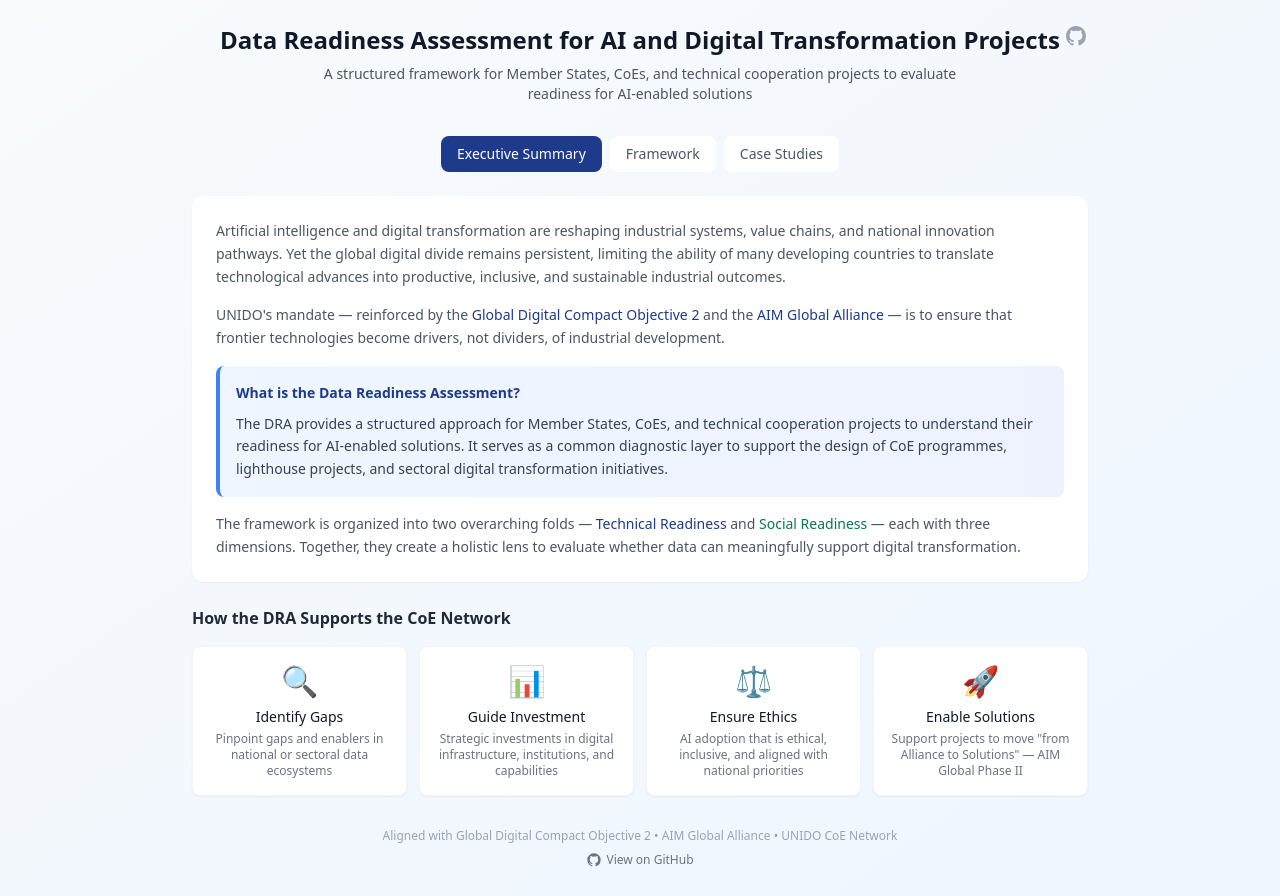
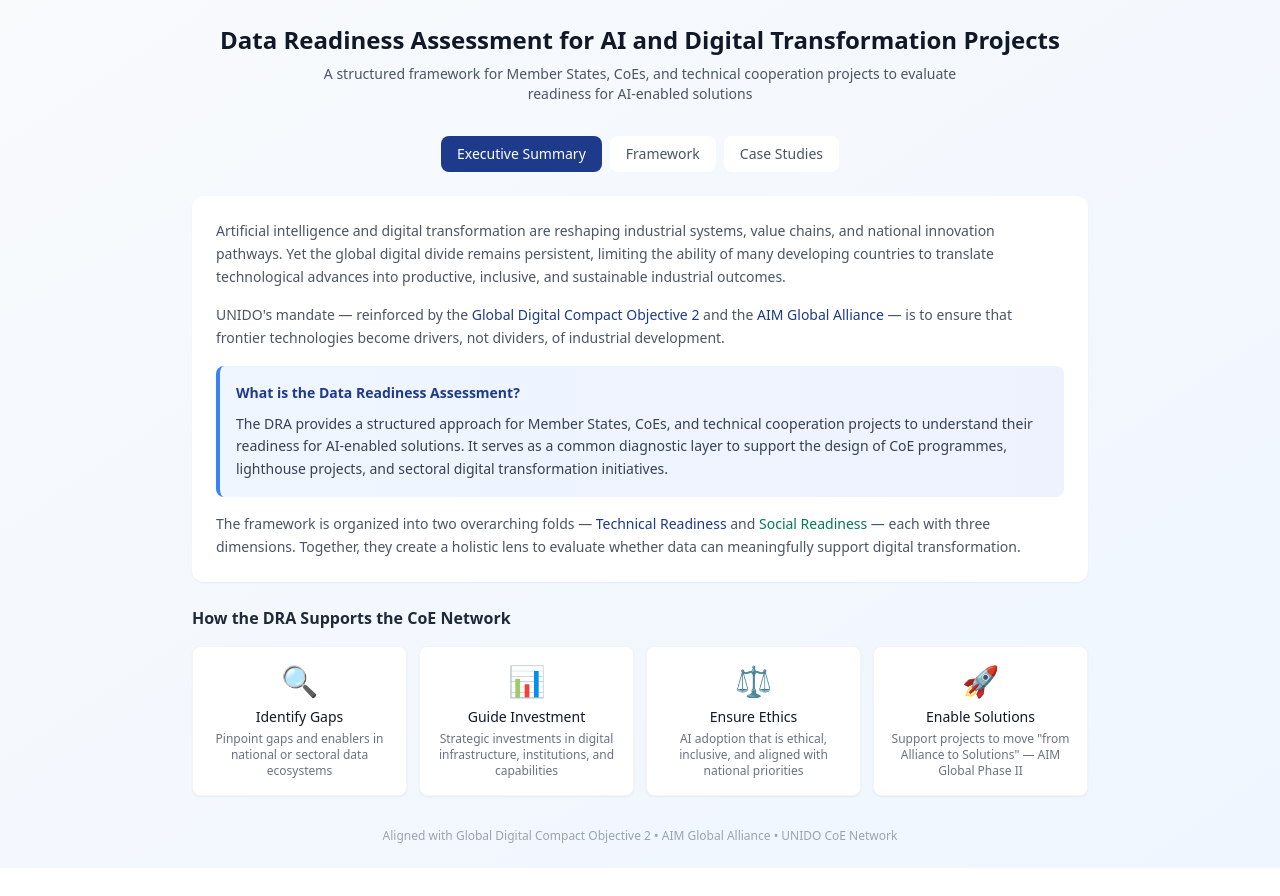
Before and after one commit to digital-economy-solution-navigator/readiness, a plain HTML site: page dra-framework.html in a window 1280 px wide. After the commit the page ends 868 px from the top, so only its background shows below. Drawn offline with nearby package versions, Linux system fonts and the light colour scheme.

Commit message:
remove link

```diff
--- a/dra-framework.html
+++ b/dra-framework.html
@@ -19,20 +19,7 @@
     <div class="min-h-screen bg-gradient-to-br from-slate-50 to-blue-50 p-6">
         <div class="max-w-4xl mx-auto">
             <!-- Header -->
-            <div class="text-center mb-8 relative">
-                <div class="absolute top-0 right-0">
-                    <a
-                        href="https://github.com/digital-economy-solution-navigator/readiness"
-                        target="_blank"
-                        rel="noopener noreferrer"
-                        class="text-gray-400 hover:text-gray-600 transition-colors"
-                        title="View on GitHub"
-                    >
-                        <svg class="w-6 h-6" fill="currentColor" viewBox="0 0 24 24" aria-hidden="true">
-                            <path fill-rule="evenodd" d="M12 2C6.477 2 2 6.484 2 12.017c0 4.425 2.865 8.18 6.839 9.504.5.092.682-.217.682-.483 0-.237-.008-.868-.013-1.703-2.782.605-3.369-1.343-3.369-1.343-.454-1.158-1.11-1.466-1.11-1.466-.908-.62.069-.608.069-.608 1.003.07 1.531 1.032 1.531 1.032.892 1.53 2.341 1.088 2.91.832.092-.647.35-1.088.636-1.338-2.22-.253-4.555-1.113-4.555-4.951 0-1.093.39-1.988 1.029-2.688-.103-.253-.446-1.272.098-2.65 0 0 .84-.27 2.75 1.026A9.564 9.564 0 0112 6.844c.85.004 1.705.115 2.504.337 1.909-1.296 2.747-1.027 2.747-1.027.546 1.379.202 2.398.1 2.651.64.7 1.028 1.595 1.028 2.688 0 3.848-2.339 4.695-4.566 4.943.359.309.678.92.678 1.855 0 1.338-.012 2.419-.012 2.747 0 .268.18.58.688.482A10.019 10.019 0 0022 12.017C22 6.484 17.522 2 12 2z" clip-rule="evenodd"></path>
-                        </svg>
-                    </a>
-                </div>
+            <div class="text-center mb-8">
                 <h1 class="text-2xl font-bold text-gray-900 mb-2">
                     Data Readiness Assessment for AI and Digital Transformation Projects
                 </h1>
@@ -205,22 +192,7 @@
 
             <!-- Footer -->
             <div class="text-center mt-8 text-xs text-gray-400">
-                <div class="mb-2">
-                    Aligned with Global Digital Compact Objective 2 • AIM Global Alliance • UNIDO CoE Network
-                </div>
-                <div>
-                    <a
-                        href="https://github.com/digital-economy-solution-navigator/readiness"
-                        target="_blank"
-                        rel="noopener noreferrer"
-                        class="text-gray-500 hover:text-gray-700 transition-colors inline-flex items-center gap-1"
-                    >
-                        <svg class="w-4 h-4" fill="currentColor" viewBox="0 0 24 24" aria-hidden="true">
-                            <path fill-rule="evenodd" d="M12 2C6.477 2 2 6.484 2 12.017c0 4.425 2.865 8.18 6.839 9.504.5.092.682-.217.682-.483 0-.237-.008-.868-.013-1.703-2.782.605-3.369-1.343-3.369-1.343-.454-1.158-1.11-1.466-1.11-1.466-.908-.62.069-.608.069-.608 1.003.07 1.531 1.032 1.531 1.032.892 1.53 2.341 1.088 2.91.832.092-.647.35-1.088.636-1.338-2.22-.253-4.555-1.113-4.555-4.951 0-1.093.39-1.988 1.029-2.688-.103-.253-.446-1.272.098-2.65 0 0 .84-.27 2.75 1.026A9.564 9.564 0 0112 6.844c.85.004 1.705.115 2.504.337 1.909-1.296 2.747-1.027 2.747-1.027.546 1.379.202 2.398.1 2.651.64.7 1.028 1.595 1.028 2.688 0 3.848-2.339 4.695-4.566 4.943.359.309.678.92.678 1.855 0 1.338-.012 2.419-.012 2.747 0 .268.18.58.688.482A10.019 10.019 0 0022 12.017C22 6.484 17.522 2 12 2z" clip-rule="evenodd"></path>
-                        </svg>
-                        View on GitHub
-                    </a>
-                </div>
+                Aligned with Global Digital Compact Objective 2 • AIM Global Alliance • UNIDO CoE Network
             </div>
         </div>
     </div>
```
